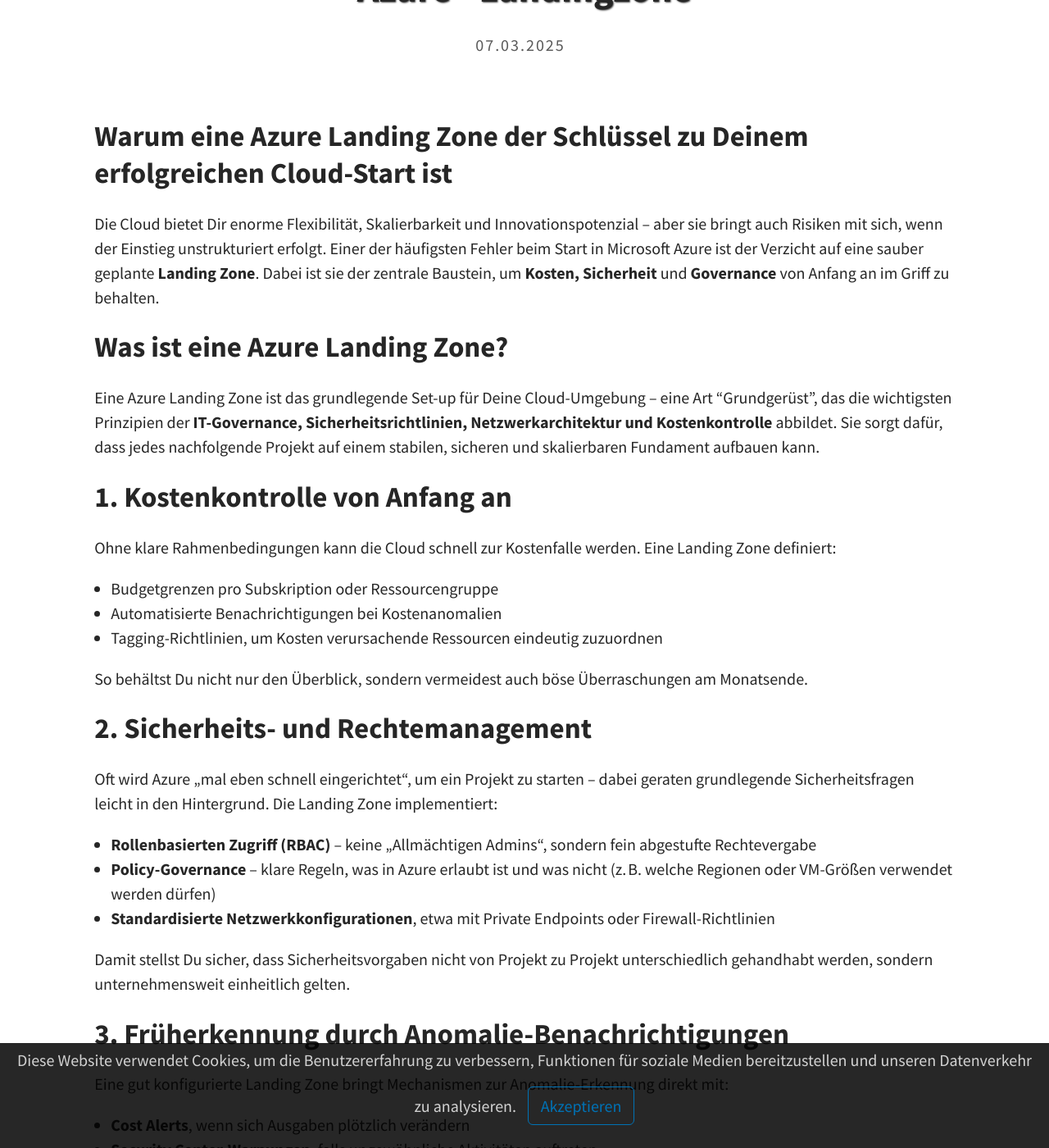
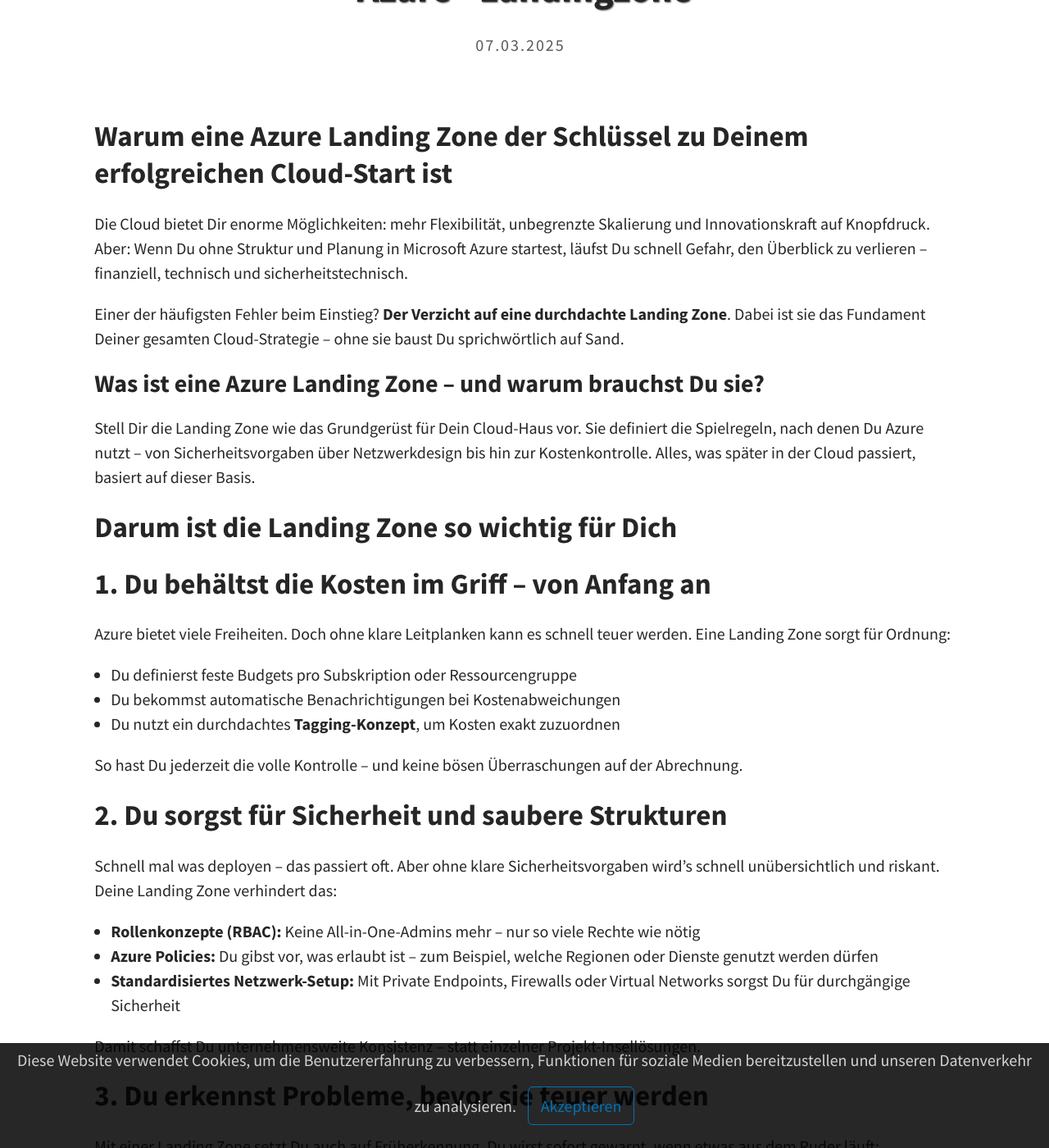
Before and after one commit to joriskahle007/joriskahle007.github.io, a Jekyll site: the page built from _posts/2025-03-07-Landingzone.md, in a window 1280 px wide and 1400 px high, scrolled down 200 px. Shown: the whole window at 82% size. Built offline with Jekyll 4.4.1, drawn with Linux system fonts in a browser that asks for light colours; a script that is not in the unit is left out; some of the changed text lies outside the part shown.

Commit message:
Update 2025-03-07-Landingzone.md

```diff
--- a/_posts/2025-03-07-Landingzone.md
+++ b/_posts/2025-03-07-Landingzone.md
@@ -5,39 +5,60 @@
 ---
 
 ## Warum eine Azure Landing Zone der Schlüssel zu Deinem erfolgreichen Cloud-Start ist
-Die Cloud bietet Dir enorme Flexibilität, Skalierbarkeit und Innovationspotenzial – aber sie bringt auch Risiken mit sich, wenn der Einstieg unstrukturiert erfolgt. Einer der häufigsten Fehler beim Start in Microsoft Azure ist der Verzicht auf eine sauber geplante **Landing Zone**. Dabei ist sie der zentrale Baustein, um **Kosten, Sicherheit** und **Governance** von Anfang an im Griff zu behalten.
+Die Cloud bietet Dir enorme Möglichkeiten: mehr Flexibilität, unbegrenzte Skalierung und Innovationskraft auf Knopfdruck. Aber: Wenn Du ohne Struktur und Planung in Microsoft Azure startest, läufst Du schnell Gefahr, den Überblick zu verlieren – finanziell, technisch und sicherheitstechnisch.
 
-## Was ist eine Azure Landing Zone?
-Eine Azure Landing Zone ist das grundlegende Set-up für Deine Cloud-Umgebung – eine Art "Grundgerüst", das die wichtigsten Prinzipien der **IT-Governance, Sicherheitsrichtlinien, Netzwerkarchitektur und Kostenkontrolle** abbildet. Sie sorgt dafür, dass jedes nachfolgende Projekt auf einem stabilen, sicheren und skalierbaren Fundament aufbauen kann.
+Einer der häufigsten Fehler beim Einstieg? **Der Verzicht auf eine durchdachte Landing Zone**. Dabei ist sie das Fundament Deiner gesamten Cloud-Strategie – ohne sie baust Du sprichwörtlich auf Sand.
 
-## 1. Kostenkontrolle von Anfang an
-Ohne klare Rahmenbedingungen kann die Cloud schnell zur Kostenfalle werden. Eine Landing Zone definiert:
+### Was ist eine Azure Landing Zone – und warum brauchst Du sie?
+Stell Dir die Landing Zone wie das Grundgerüst für Dein Cloud-Haus vor. Sie definiert die Spielregeln, nach denen Du Azure nutzt – von Sicherheitsvorgaben über Netzwerkdesign bis hin zur Kostenkontrolle. Alles, was später in der Cloud passiert, basiert auf dieser Basis.
 
-- Budgetgrenzen pro Subskription oder Ressourcengruppe
-- Automatisierte Benachrichtigungen bei Kostenanomalien
-- Tagging-Richtlinien, um Kosten verursachende Ressourcen eindeutig zuzuordnen
+## Darum ist die Landing Zone so wichtig für Dich
 
-So behältst Du nicht nur den Überblick, sondern vermeidest auch böse Überraschungen am Monatsende.
+## 1. Du behältst die Kosten im Griff – von Anfang an
+Azure bietet viele Freiheiten. Doch ohne klare Leitplanken kann es schnell teuer werden. Eine Landing Zone sorgt für Ordnung:
 
-## 2. Sicherheits- und Rechtemanagement
-Oft wird Azure „mal eben schnell eingerichtet“, um ein Projekt zu starten – dabei geraten grundlegende Sicherheitsfragen leicht in den Hintergrund. Die Landing Zone implementiert:
+- Du definierst feste Budgets pro Subskription oder Ressourcengruppe
+- Du bekommst automatische Benachrichtigungen bei Kostenabweichungen
+- Du nutzt ein durchdachtes **Tagging-Konzept**, um Kosten exakt zuzuordnen
 
-- **Rollenbasierten Zugriff (RBAC)** – keine „Allmächtigen Admins“, sondern fein abgestufte Rechtevergabe
-- **Policy-Governance** – klare Regeln, was in Azure erlaubt ist und was nicht (z. B. welche Regionen oder VM-Größen verwendet werden dürfen)
-- **Standardisierte Netzwerkkonfigurationen**, etwa mit Private Endpoints oder Firewall-Richtlinien
+So hast Du jederzeit die volle Kontrolle – und keine bösen Überraschungen auf der Abrechnung.
 
-Damit stellst Du sicher, dass Sicherheitsvorgaben nicht von Projekt zu Projekt unterschiedlich gehandhabt werden, sondern unternehmensweit einheitlich gelten.
+## 2. Du sorgst für Sicherheit und saubere Strukturen
+Schnell mal was deployen – das passiert oft. Aber ohne klare Sicherheitsvorgaben wird’s schnell unübersichtlich und riskant. Deine Landing Zone verhindert das:
 
-## 3. Früherkennung durch Anomalie-Benachrichtigungen
-Eine gut konfigurierte Landing Zone bringt Mechanismen zur Anomalie-Erkennung direkt mit:
+- **Rollenkonzepte (RBAC):** Keine All-in-One-Admins mehr – nur so viele Rechte wie nötig
+- **Azure Policies:** Du gibst vor, was erlaubt ist – zum Beispiel, welche Regionen oder Dienste genutzt werden dürfen
+- **Standardisiertes Netzwerk-Setup:** Mit Private Endpoints, Firewalls oder Virtual Networks sorgst Du für durchgängige Sicherheit
 
-- **Cost Alerts**, wenn sich Ausgaben plötzlich verändern
-- **Security Center-Warnungen**, falls ungewöhnliche Aktivitäten auftreten
-- **Monitoring-** und Logging-Vorgaben, um Daten zentral auswertbar zu machen
+Damit schaffst Du unternehmensweite Konsistenz – statt einzelner Projekt-Insellösungen.
 
-So kannst Du Unregelmäßigkeiten sofort erkennen – bevor sie größeren Schaden anrichten.
+## 3. Du erkennst Probleme, bevor sie teuer werden
+Mit einer Landing Zone setzt Du auch auf Früherkennung. Du wirst sofort gewarnt, wenn etwas aus dem Ruder läuft:
 
-## Fazit: Ohne Landing Zone kein sicherer Start
-Eine Azure Landing Zone ist weit mehr als ein technisches Konstrukt – sie ist Deine strategische Absicherung. Sie schützt Dich vor unkontrollierten Kosten, Sicherheitslücken und unübersichtlicher Projektstruktur. Gerade vor dem eigentlichen Projektstart sollte sie eingerichtet werden, um langfristig erfolgreich und sicher in der Cloud durchzustarten.
+- Kostenwarnungen bei plötzlichen Ausreißern
+- Sicherheits-Alerts bei verdächtigen Aktivitäten
+- Zentralisiertes Monitoring und Logging zur schnellen Analyse
 
-**Tipp zum Schluss: Microsoft stellt Dir mit dem Cloud Adoption Framework und den Landing Zone Blueprints praktische Hilfen zur schnellen Umsetzung bereit. Nutze diese Tools – oder hol Dir erfahrene Cloud-Architekt:innen an Bord, um typische Anfängerfehler zu vermeiden.**
+Das heißt für Dich: weniger Risiken, mehr Transparenz – und keine schlaflosen Nächte.
+
+## Was Du zusätzlich beachten solltest
+Neben den Basics lohnt es sich, die Landing Zone modular und erweiterbar aufzusetzen. Je nachdem, wie Dein Unternehmen wächst, kannst Du weitere Aspekte ergänzen:
+
+- **Identity Management & Azure AD-Integration**
+- **Backup- und Recovery-Strategien**
+- **Berechtigungsmodell für Dev/Test/Prod-Umgebungen**
+- **Integration in CI/CD-Workflows**
+- **Ressourcenreservierungen und Budgetoptimierung (z. B. Reserved Instances oder Savings Plans)**
+
+Je besser Du vorbereitet bist, desto schneller kannst Du skalieren – ohne Chaos.
+
+## Fazit: Ohne Landing Zone kein sicherer Start in Azure
+
+Deine Azure Landing Zone ist mehr als Technik. Sie ist Dein strategisches Sicherheitsnetz und der Schlüssel zu einem stabilen, effizienten und sicheren Cloud-Betrieb. Wer auf sie verzichtet, zahlt am Ende oft doppelt – mit Mehrkosten, Sicherheitslücken oder ungeplanten Umstrukturierungen.
+
+Also: Starte richtig. **Plane Deine Landing Zone, bevor Du Deine ersten Ressourcen buchst.**
+
+**Tipp zum Schluss für Dich**
+Microsoft stellt Dir mit dem **Cloud Adoption Framework** und den **Landing Zone Blueprints** leistungsstarke Tools zur Verfügung. Nutze sie als Ausgangspunkt – oder hol Dir erfahrene Cloud-Architekt:innen zur Seite, wenn Du gleich professionell und zukunftssicher starten willst.
+
+Wenn Du möchtest, unterstütze ich Dich gerne bei der Ausarbeitung Deiner eigenen Landing Zone – oder beim Einstieg in Azure insgesamt. Schreib mir einfach!
```
